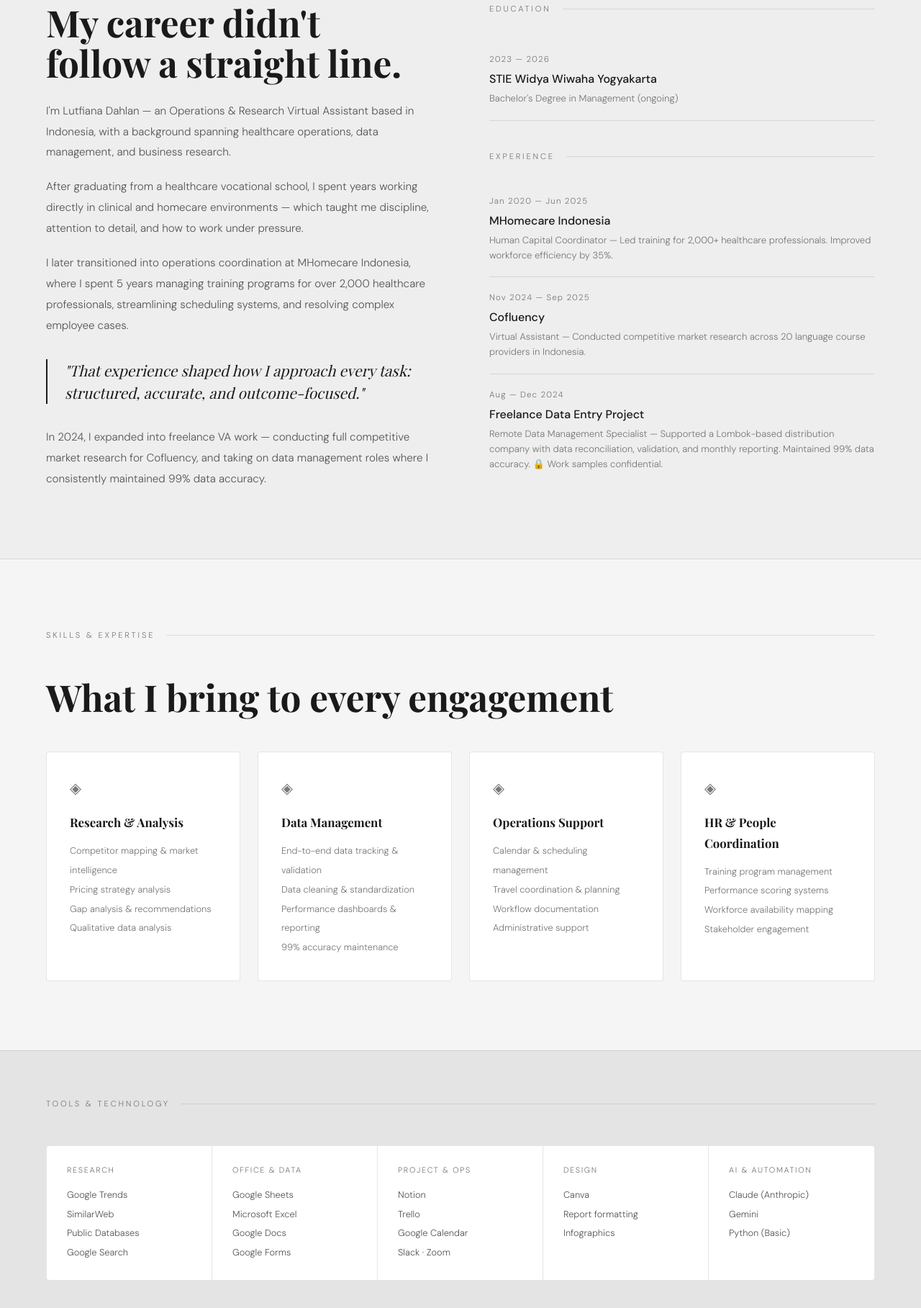
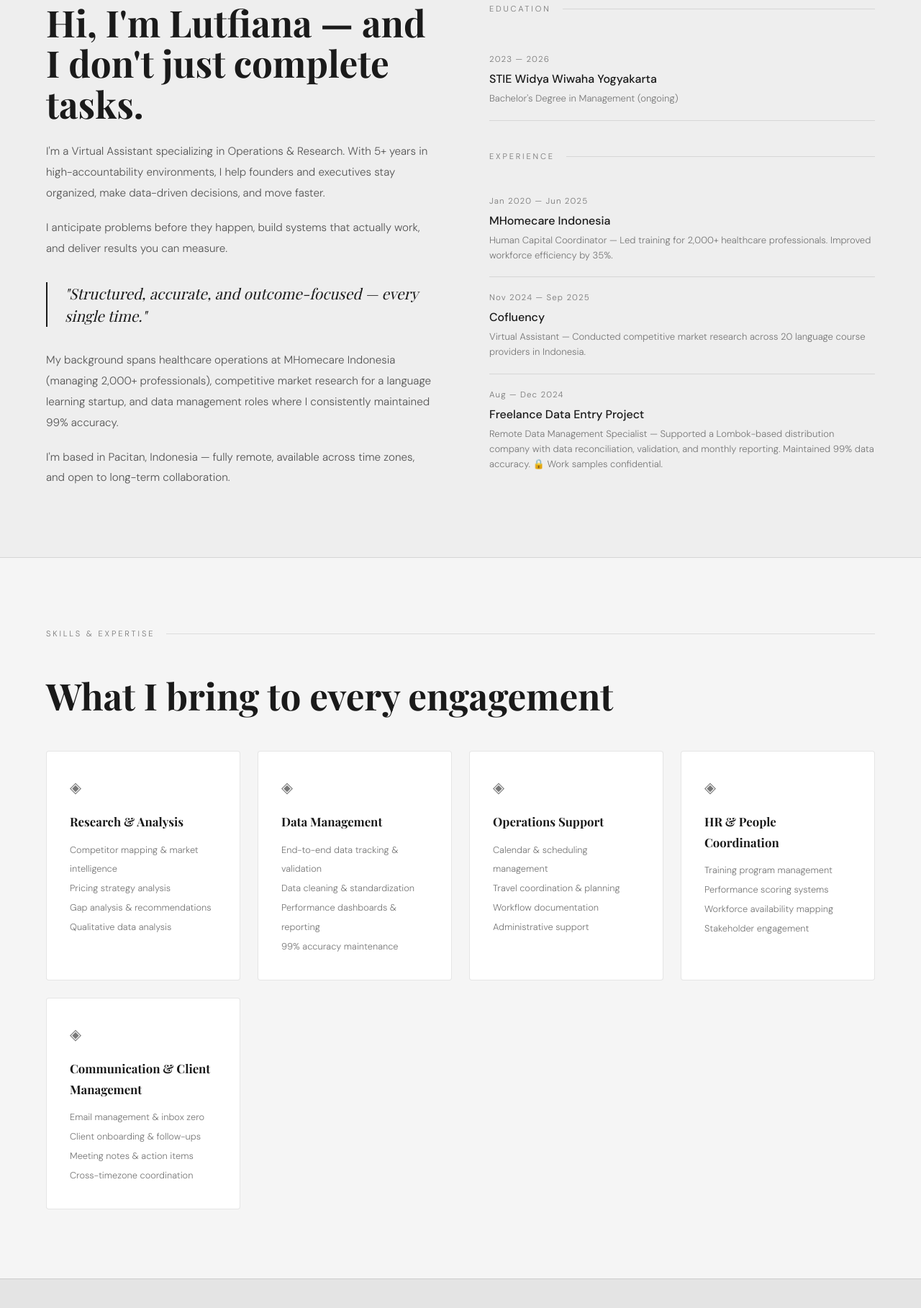
Before and after one commit to lutfianadahlan884-collab/Portfolio, a plain HTML site: page index.html in a window 1280 px wide. Shown: the part 961-2778 px from the top of the page at 72% size. Drawn offline with nearby package versions, Linux system fonts and the light colour scheme; a web font is replaced by a local one.

Commit message:
Update index.html

```diff
--- a/index.html
+++ b/index.html
@@ -173,14 +173,16 @@ footer{background:var(--bg2);border-top:1px solid var(--border);padding:1.75rem
   <div>
     <div class="hero-eyebrow">Operations & Research Virtual Assistant</div>
     <h1 class="hero-name">Lutfiana<br><em>Dahlan</em></h1>
-    <p class="hero-title">Structured, accurate, and outcome-focused — bridging healthcare operations, data management, and business research.</p>
+    <p class="hero-title">I turn operational chaos into clear systems — so you can focus on what matters.</p>
     <div class="hero-tags">
       <span class="tag">Research & Analysis</span>
       <span class="tag">Data Management</span>
       <span class="tag">HR Coordination</span>
       <span class="tag">Operations Support</span>
+      <span class="tag">Calendar Management</span>
+      <span class="tag">Travel Planning</span>
     </div>
-    <a href="#contact" class="hero-cta">Let's Work Together →</a>
+    <a href="#contact" class="hero-cta">Hire Me →</a>
   </div>
   <div class="hero-photo">
     <img src="https://raw.githubusercontent.com/lutfianadahlan884-collab/Portfolio/main/Photo%20Lutfiana.jpg" alt="Lutfiana Dahlan">
@@ -199,13 +201,13 @@ footer{background:var(--bg2);border-top:1px solid var(--border);padding:1.75rem
   <div class="section-label">About Me</div>
   <div class="about-grid">
     <div>
-      <h2 class="section-heading">My career didn't follow a straight line.</h2>
+      <h2 class="section-heading">Hi, I'm Lutfiana — and I don't just complete tasks.</h2>
       <div class="about-text">
-        <p>I'm Lutfiana Dahlan — an Operations & Research Virtual Assistant based in Indonesia, with a background spanning healthcare operations, data management, and business research.</p>
-        <p>After graduating from a healthcare vocational school, I spent years working directly in clinical and homecare environments — which taught me discipline, attention to detail, and how to work under pressure.</p>
-        <p>I later transitioned into operations coordination at MHomecare Indonesia, where I spent 5 years managing training programs for over 2,000 healthcare professionals, streamlining scheduling systems, and resolving complex employee cases.</p>
-        <div class="about-quote">"That experience shaped how I approach every task: structured, accurate, and outcome-focused."</div>
-        <p>In 2024, I expanded into freelance VA work — conducting full competitive market research for Cofluency, and taking on data management roles where I consistently maintained 99% data accuracy.</p>
+        <p>I'm a Virtual Assistant specializing in Operations & Research. With 5+ years in high-accountability environments, I help founders and executives stay organized, make data-driven decisions, and move faster.</p>
+        <p>I anticipate problems before they happen, build systems that actually work, and deliver results you can measure.</p>
+        <div class="about-quote">"Structured, accurate, and outcome-focused — every single time."</div>
+        <p>My background spans healthcare operations at MHomecare Indonesia (managing 2,000+ professionals), competitive market research for a language learning startup, and data management roles where I consistently maintained 99% accuracy.</p>
+        <p>I'm based in Pacitan, Indonesia — fully remote, available across time zones, and open to long-term collaboration.</p>
       </div>
     </div>
     <div>
@@ -282,6 +284,16 @@ footer{background:var(--bg2);border-top:1px solid var(--border);padding:1.75rem
         <li>Stakeholder engagement</li>
       </ul>
     </div>
+    <div class="skill-card">
+      <div class="skill-icon">◈</div>
+      <h3 class="skill-title">Communication & Client Management</h3>
+      <ul class="skill-items">
+        <li>Email management & inbox zero</li>
+        <li>Client onboarding & follow-ups</li>
+        <li>Meeting notes & action items</li>
+        <li>Cross-timezone coordination</li>
+      </ul>
+    </div>
   </div>
 </section>
 
@@ -291,7 +303,7 @@ footer{background:var(--bg2);border-top:1px solid var(--border);padding:1.75rem
   <div class="tools-grid">
     <div class="tool-cat">
       <div class="tool-cat-label">Research</div>
-      <div class="tool-cat-items">Google Trends<br>SimilarWeb<br>Public Databases<br>Google Search</div>
+      <div class="tool-cat-items">Google Trends<br>SimilarWeb<br>Public Databases<br>Perplexity</div>
     </div>
     <div class="tool-cat">
       <div class="tool-cat-label">Office & Data</div>
@@ -299,15 +311,15 @@ footer{background:var(--bg2);border-top:1px solid var(--border);padding:1.75rem
     </div>
     <div class="tool-cat">
       <div class="tool-cat-label">Project & Ops</div>
-      <div class="tool-cat-items">Notion<br>Trello<br>Google Calendar<br>Slack · Zoom</div>
+      <div class="tool-cat-items">Notion · Trello<br>Asana · ClickUp<br>Google Calendar<br>Slack · Zoom</div>
     </div>
     <div class="tool-cat">
-      <div class="tool-cat-label">Design</div>
-      <div class="tool-cat-items">Canva<br>Report formatting<br>Infographics</div>
+      <div class="tool-cat-label">Communication</div>
+      <div class="tool-cat-items">Gmail<br>WhatsApp Business<br>Loom<br>Google Meet</div>
     </div>
     <div class="tool-cat">
       <div class="tool-cat-label">AI & Automation</div>
-      <div class="tool-cat-items">Claude (Anthropic)<br>Gemini<br>Python (Basic)</div>
+      <div class="tool-cat-items">Claude (Anthropic)<br>ChatGPT<br>Gemini<br>Python (Basic)</div>
     </div>
   </div>
 </section>
@@ -388,7 +400,8 @@ footer{background:var(--bg2);border-top:1px solid var(--border);padding:1.75rem
 <section class="contact" id="contact">
   <div class="section-label" style="justify-content:center;margin-bottom:1rem">Get In Touch</div>
   <h2 class="section-heading">Let's connect</h2>
-  <p style="color:rgba(255,255,255,0.5);font-size:0.95rem;margin-bottom:0.5rem">I'm eager to bring my expertise in operations and research to your team.</p>
+  <p style="color:rgba(255,255,255,0.5);font-size:0.95rem;margin-bottom:0.25rem">Available for full-time or part-time remote work · WIB (UTC+7) · Open to global clients</p>
+  <p style="color:rgba(255,255,255,0.35);font-size:0.82rem;margin-bottom:2rem">Pacitan, Indonesia · Open to Global Relocation</p>
   <div class="contact-links">
     <a href="mailto:lutfianadahlan884@gmail.com" class="contact-link">✉ lutfianadahlan884@gmail.com</a>
     <a href="tel:+6281234736487" class="contact-link">✆ +62 812-3473-6487</a>
```
